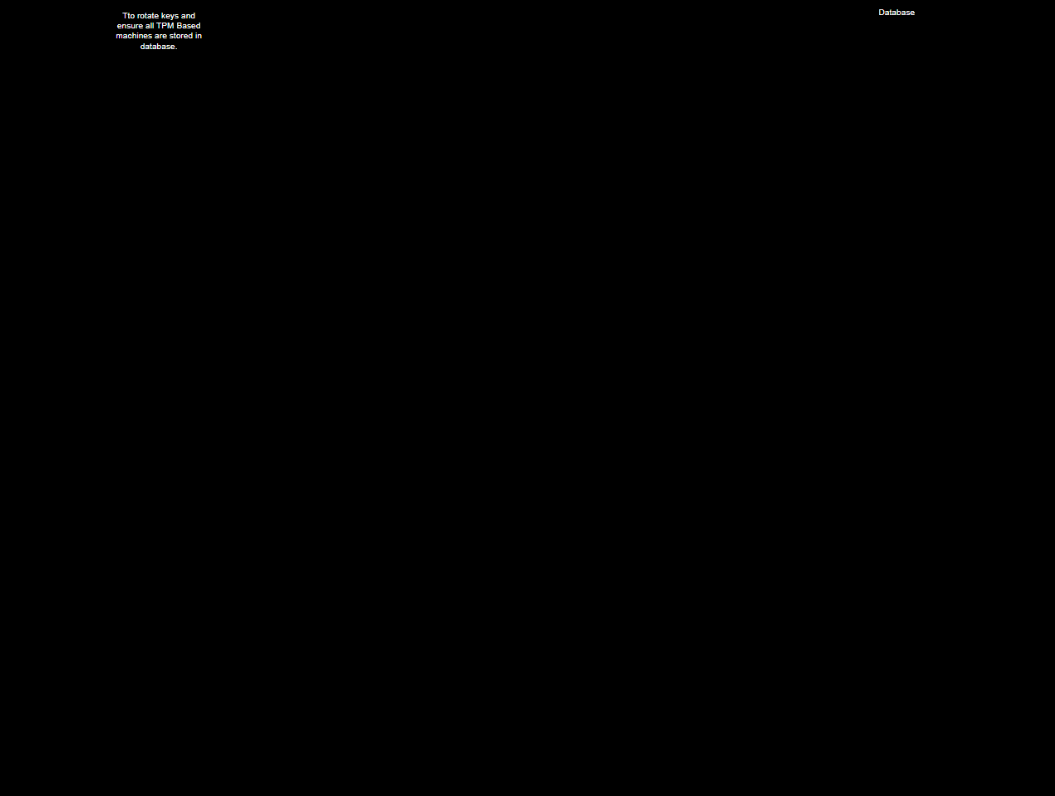
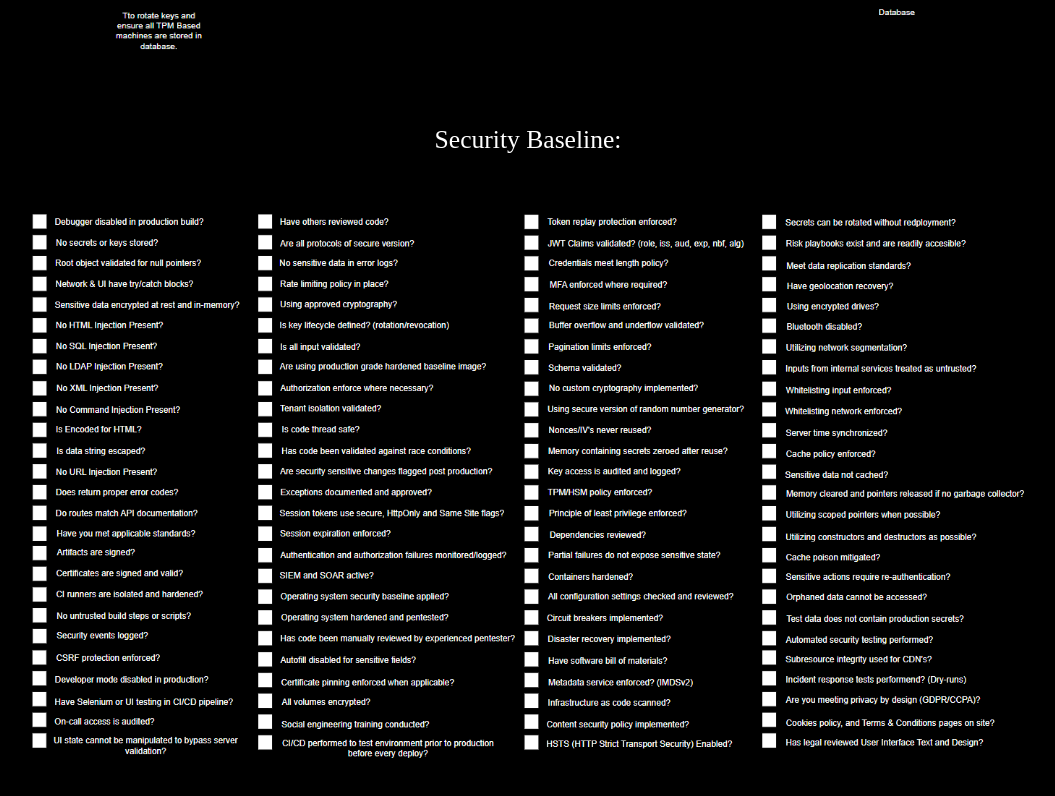
Before and after one commit to randy-krouth-vm/Portfolio, a React (Vite) app: page /designs in a window 1280 px wide. Shown: the part 2747-3543 px from the top of the page, without its empty margins (112-1167 px from the left). Before the commit the page ends 2872 px from the top, so only its background shows below. Built offline with nearby package versions, Linux system fonts and the light colour scheme.

Commit message:
Added Security Baseline Checklist.

```diff
--- a/src/Designs/Designs.jsx
+++ b/src/Designs/Designs.jsx
@@ -14,6 +14,8 @@ function Designs() {
             <img src="Industry_Standard_Design.png" />
             <p>Encryption Guidelines:</p>
             <img src="Architectural_Design_4.png" />
+            <p>Security Baseline:</p>
+            <img src="Security_Baseline.png" />
         </div>
     </>
   );
```
Also changed, not shown: public/Security_Baseline.png (added).
